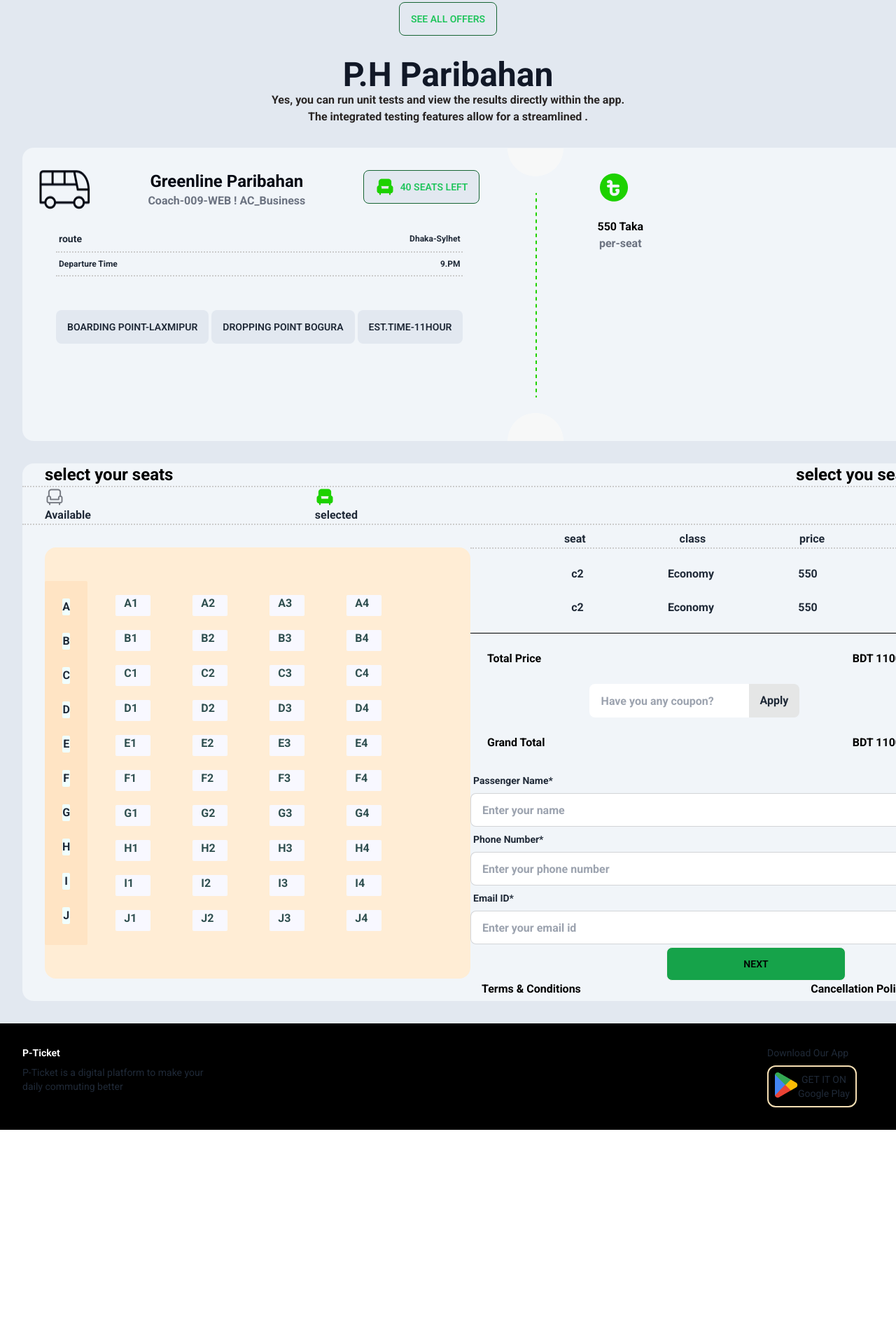
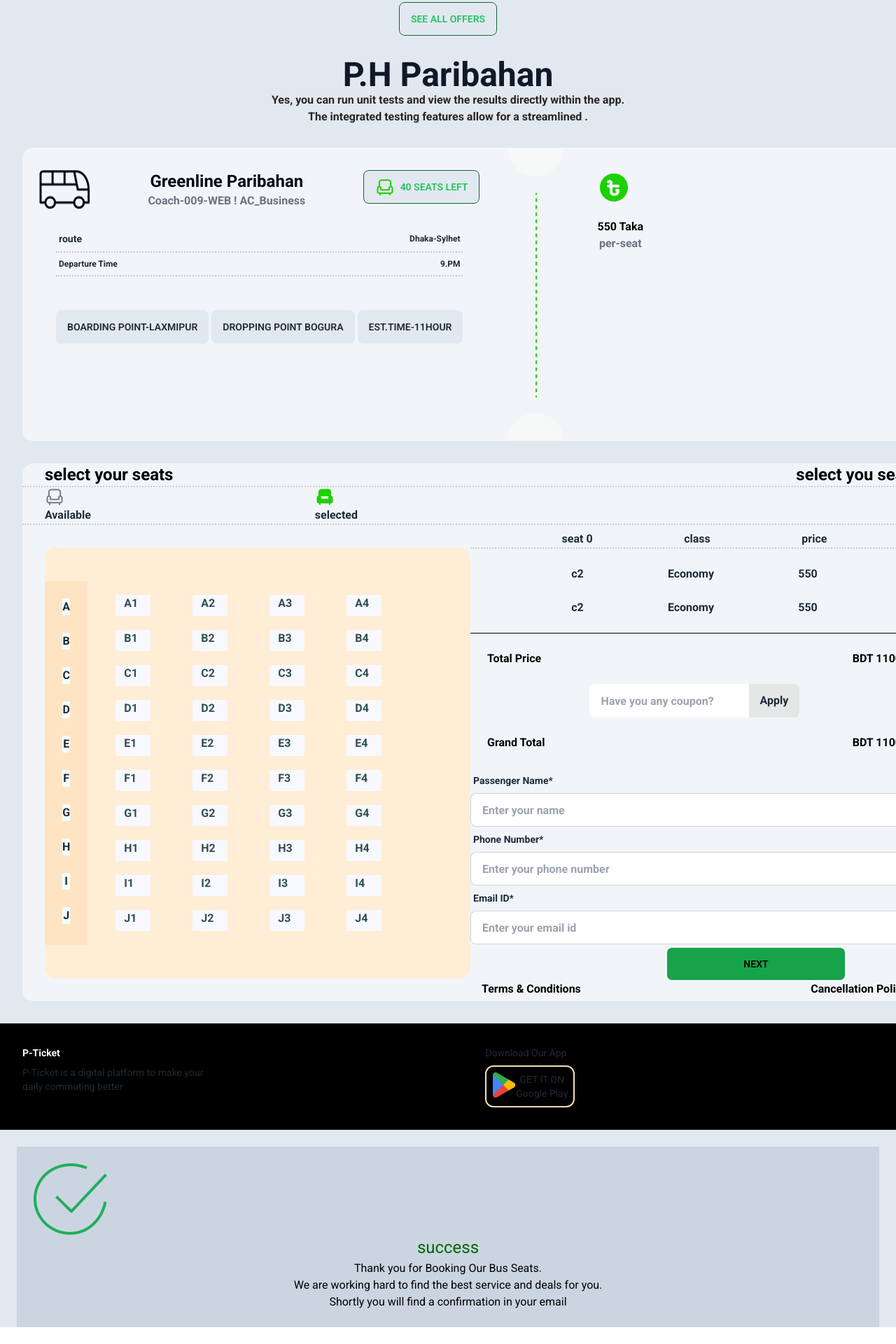
Before and after one commit to ManjuAkther/Bus-Ticket, a plain HTML site: page index.html in a window 1280 px wide. Shown: the part 1033-2953 px from the top of the page at 70% size. Before the commit the page ends 2647 px from the top, so only its background shows below. Drawn offline with nearby package versions, Linux system fonts and the light colour scheme.

Commit message:
added this section

```diff
--- a/index.html
+++ b/index.html
@@ -83,8 +83,9 @@ border-hidden">Buy-Tickets</button>
  <nav class="ticket-t flex justify-between">
  <img src="images/bus-logo.png">
  <div><h2 class="parn text-gray-950 font-2xl text-2xl">Greenline Paribahan</h2>
- <spam class="coach text-gray-500 text-left"> Coach-009-WEB ! AC_Business</spam></div>  <button class="btn bg-slate-200 border-green-800 text-green-500 items-center justify-end
-"><img src="images/seat-green-filled.png" alt="">
+ <spam class="coach text-gray-500 text-left"> Coach-009-WEB ! AC_Business</spam></div>
+   <button class="btn bg-slate-200 border-green-800 text-green-500 items-center justify-end
+"><img src="images/seat-green.png" alt="">
 40 seats left</button>
 </nav>
  <div class="button-content text-center py-6 mx-6">
@@ -125,7 +126,7 @@ border-hidden">Buy-Tickets</button>
     <hr class="dotted-separator" >
 <div style="float: right; width: 50%; background-color: beige rounded-2xl m-6;">
   <nav class="items flex justify-evenly mt-2">
-    <ol>seat</ol>
+    <ol id="current-seats">seat 0</ol>
     <ol>class</ol>
     <ol>price</ol>
   </nav>
@@ -173,7 +174,7 @@ border-hidden">Buy-Tickets</button>
 </div>
  <input id="text" placeholder="Enter your email id" class="input input-bordered" />
 </div>
-<button class="btn btn-wide bg-green-600 text-black text-center mt-1 ml-44">Next</button>
+<button onclick="scrollToForm()" class="btn btn-wide bg-green-600 text-black text-center mt-1 ml-44">Next</button>
 <div class="condition flex justify-between mx-4 text-black">
 <p><a href="">Terms & Conditions</a></p>
 <p><a href=""> Cancellation Policy</a></p>
@@ -245,8 +246,8 @@ border-hidden">Buy-Tickets</button>
   </table>
   </div>
 </section>
- </section>
 </main>
+<!-- footer section -->
   <footer class="footer flex justify-between bg-black p-8 w-90">
     <aside>
       <h1 class="p-ticket font-bold text-white">P-Ticket</h1>
@@ -262,7 +263,17 @@ daily commuting better</span>
 
     </button>
   </nav>
+  <hr class="dotted-separator" >
   </footer>
+  <!-- form section -->
+  <section id="section2" class="success-book bg-slate-300 m-6 p-6  justify-center items-center gap-6 ">
+
+ <div> <img src="images/success.png" alt=""></div>
+    <h1 id="success">success</h1>
+  <p class="par text-black text-center">  Thank you for Booking Our Bus Seats. <br>
+We are working hard to find the best service and deals for you.<br>
+Shortly you will find a confirmation in your email</p>
+</section>
  <script src="ticket.js"></script>
 </body>
 </html>
--- a/styles/ticket.css
+++ b/styles/ticket.css
@@ -1,5 +1,6 @@
 
 @import url('https://fonts.googleapis.com/css2?family=Roboto:ital,wght@0,100..900;1,100..900&display=swap');
+
 
 .font-roboto {
   font-family: "Roboto", sans-serif;
@@ -8,7 +9,11 @@
   font-style: normal;
 
 }
-
+#success{
+  color:darkgreen;
+  text-align: center;
+  font-size: x-large;
+}
 .banner{
   background-image: url(../images/banner.png);
   background-repeat: no-repeat;
--- a/ticket.js
+++ b/ticket.js
@@ -1,20 +1,24 @@
 // Constants
 const seatPrice = 550;
 const maxSelectableSeats = 4;
-        function scrollToSection() {
-            document.getElementById('seat-booking').scrollIntoView({ behavior: 'smooth' });
+ function scrollToSection() {
+    document.getElementById('seat-booking').scrollIntoView({ behavior: 'smooth' });
         }
-
+function scrollToForm() {
+    document.getElementById('section2').scrollIntoView({ behavior: 'smooth' });
+        }
 // Select all seat elements
 const seatElements = document.querySelectorAll('.seat');
-const totalPriceElement = document.querySelectorAll('ol')[7]; // Grand Total
+
+const grandTotalPrice = document.querySelectorAll('ol')[12];
+const totalPriceElement = document.querySelectorAll('ol')[10]; // Total price
 const selectedSeatsList = document.querySelector('.seat-booking .seat-sel');
 
 // Track selected seats
 let selectedSeats = [];
-
 seatElements.forEach(seat => {
   seat.addEventListener('click', function() {
+
     const seatNumber = seat.textContent;
     if (selectedSeats.includes(seatNumber)) {
       // Deselect seat
@@ -25,16 +29,21 @@ seatElements.forEach(seat => {
         // Select seat
         selectedSeats.push(seatNumber);
         seat.style.backgroundColor = '#4ade80'; // Tailwind green-400
-      } else {
+
+      }
+       else {
         alert(`You can select up to ${maxSelectableSeats} seats only.`);
       }
     }
     updateTotal();
   });
-});
+
 
 function updateTotal() {
   // Update price display
+
   const total = selectedSeats.length * seatPrice;
   totalPriceElement.textContent = `BDT ${total}`;
-}
+  grandTotalPrice.textContent = `BDT ${total}`;
+
+}});
```
